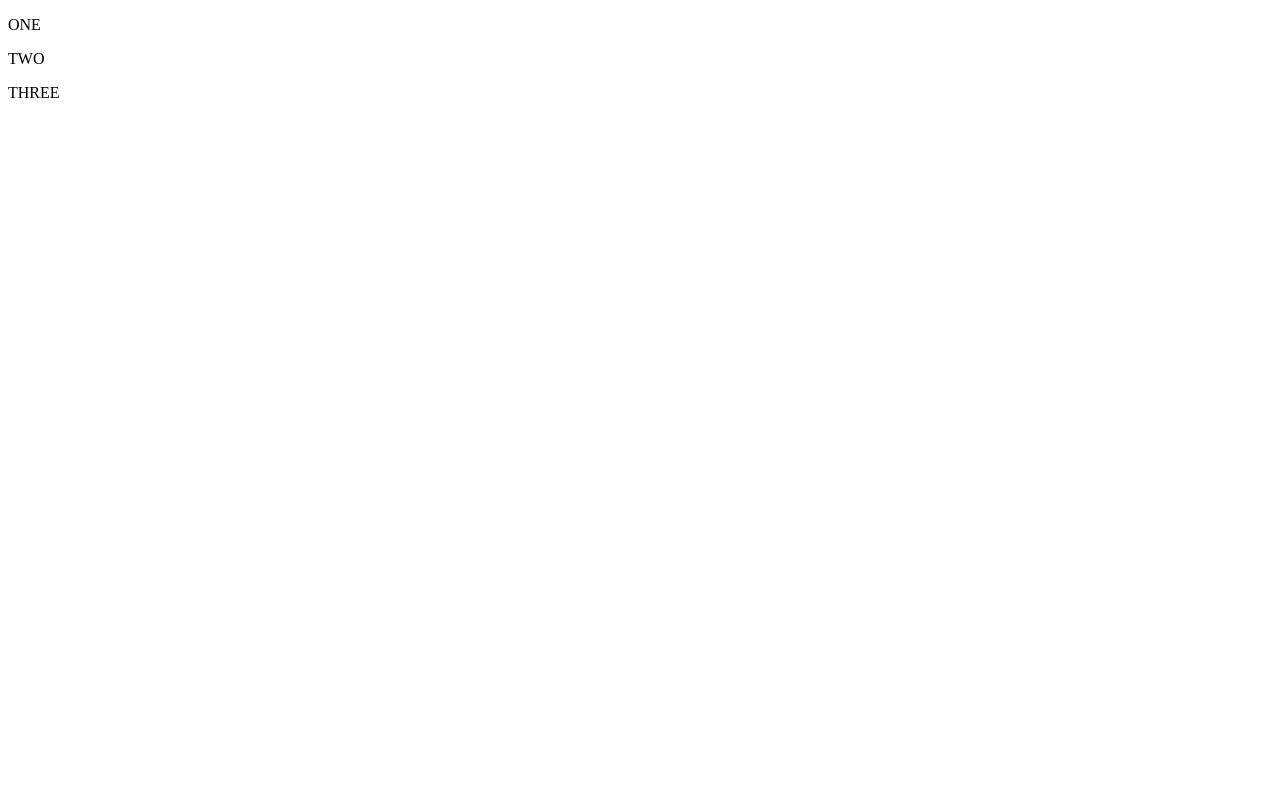
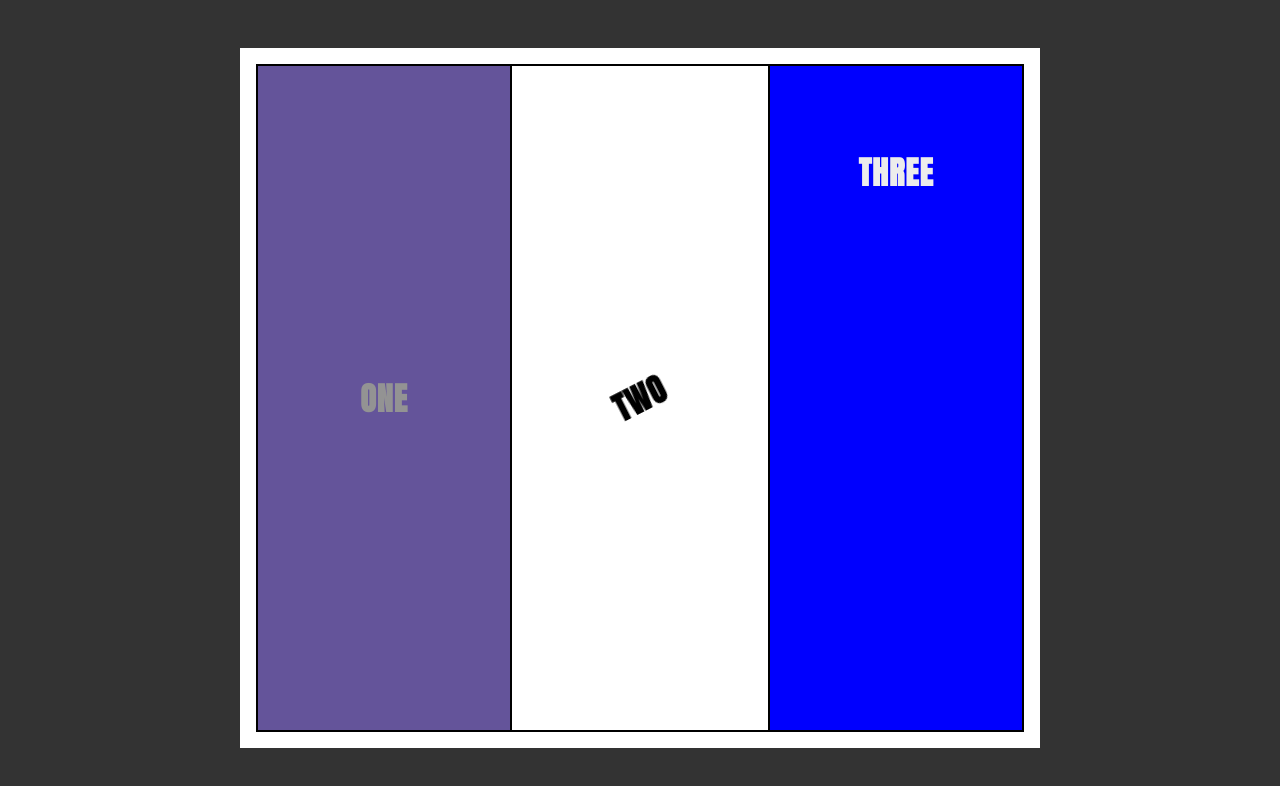
Before and after one commit to elliottdombrowski/business-information-systems-css, a plain HTML site: page index.html in a window 1280 px wide. Drawn offline with Linux system fonts and the light colour scheme; the site is published under a folder, as on GitHub Pages, so addresses that start at the root find nothing.

Commit message:
updating file exts

```diff
--- a/index.html
+++ b/index.html
@@ -5,7 +5,7 @@
   <meta http-equiv="X-UA-Compatible" content="IE=edge">
   <meta name="viewport" content="width=device-width, initial-scale=1.0">
   <title>Business Information Systems CSS</title>
-  <link href="/styles.css" type="text/css" rel="stylesheet">
+  <link href="styles.css" type="text/css" rel="stylesheet">
 </head>
 <body>
   <section class="animation-grid-wrapper">
```
